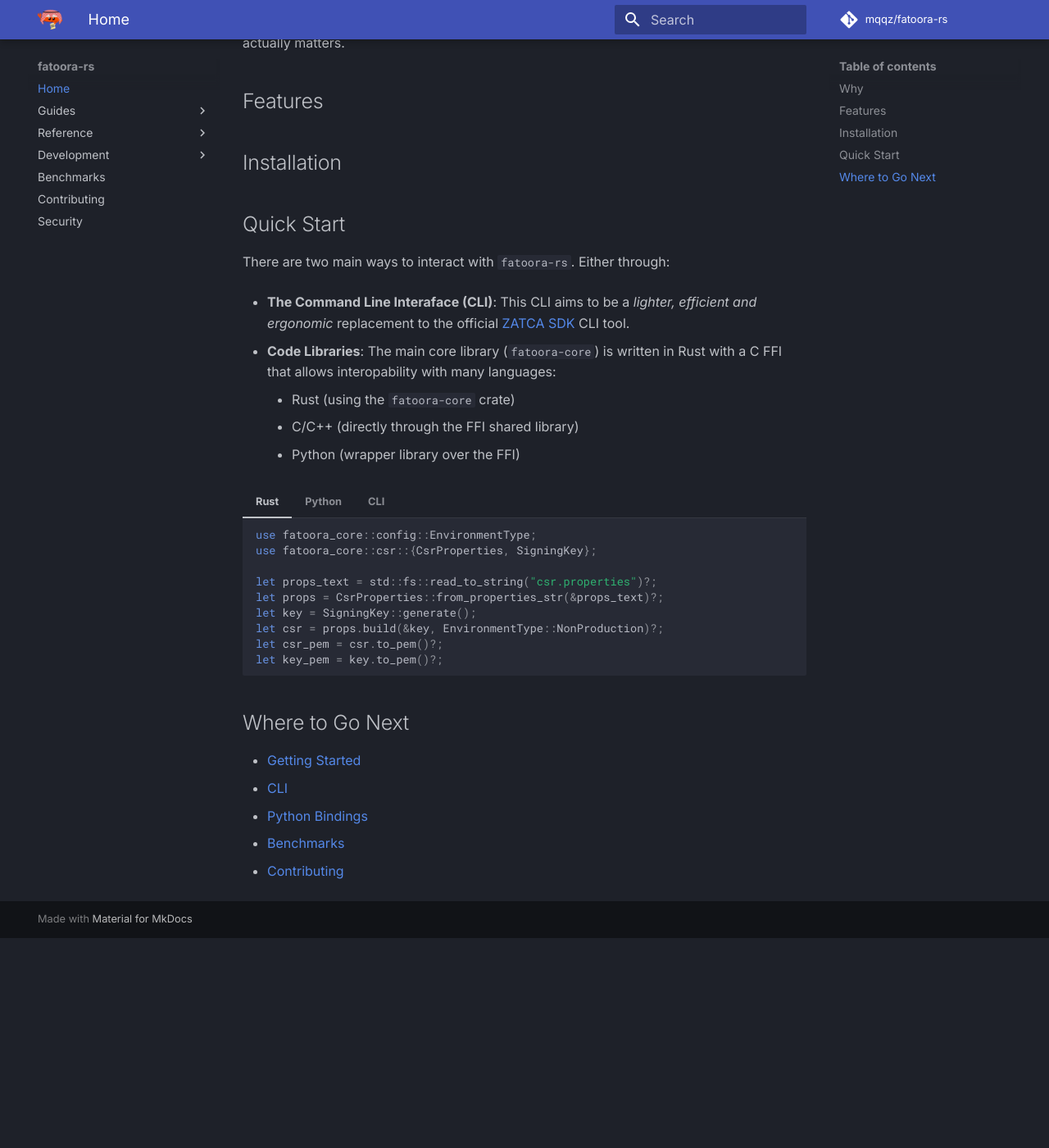
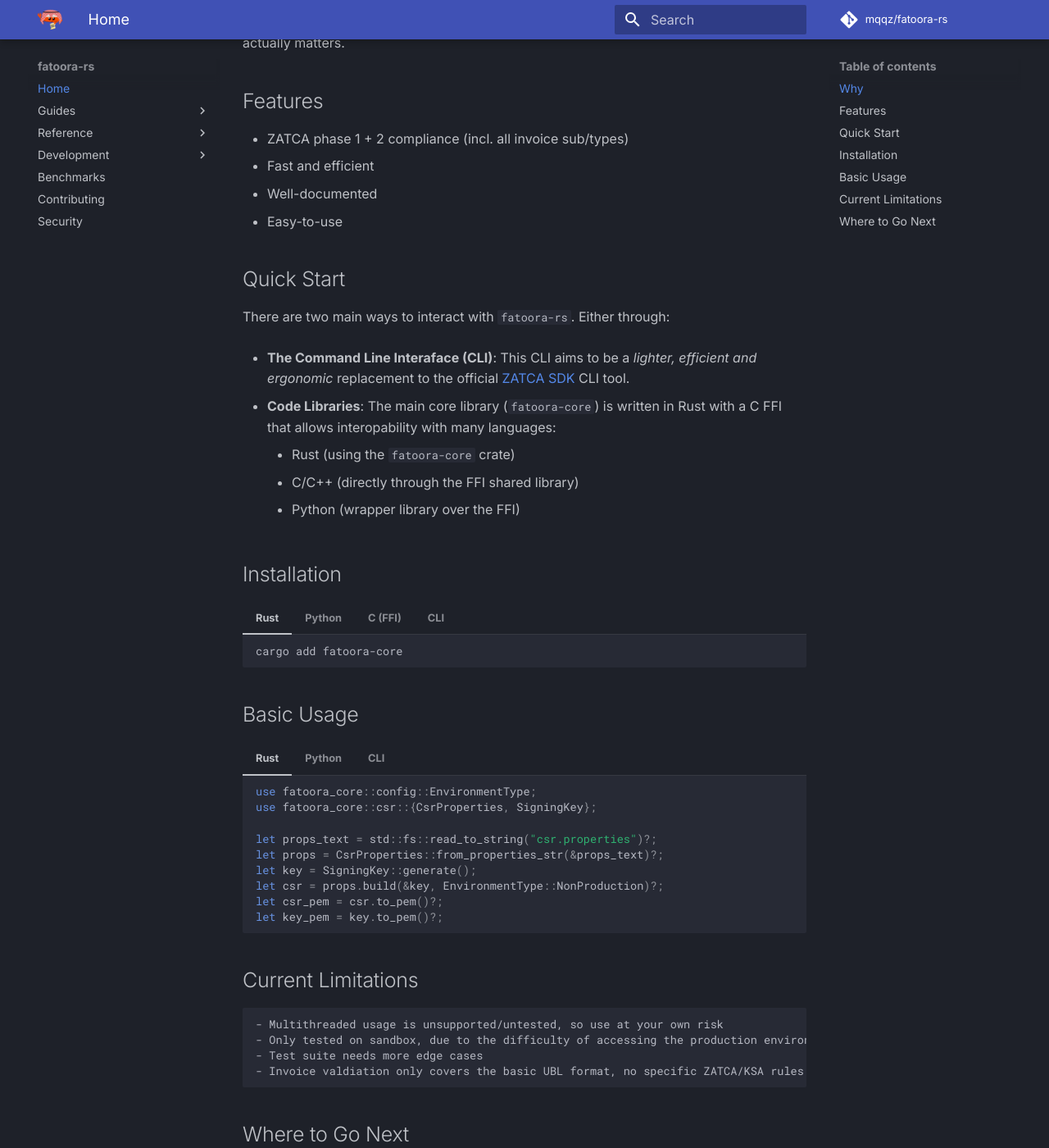
Before and after one commit to mqqz/fatoora-rs, an MkDocs documentation site: the page built from docs/index.md, in a window 1280 px wide and 1400 px high, scrolled down 606 px. Shown: the whole window at 82% size. Built offline with MkDocs 1.6.1 and Material for MkDocs 9.7.7, drawn with Linux system fonts in a browser that asks for light colours; comment, search, counter and statistics services are not loaded; before the commit the page ends 1750 px from its top, so only the background shows below that.

Commit message:
add more detailed installation steps to docs

````diff
--- a/docs/index.md
+++ b/docs/index.md
@@ -13,7 +13,11 @@
 
 ## Features
 
-## Installation
+- ZATCA phase 1 + 2 compliance (incl. all invoice sub/types)
+- Fast and efficient
+- Well-documented
+- Easy-to-use
+
 
 ## Quick Start
 
@@ -27,6 +31,31 @@
     - Rust (using the `fatoora-core` crate)
     - C/C++ (directly through the FFI shared library)
     - Python (wrapper library over the FFI)
+
+## Installation
+
+=== "Rust"
+    ```bash
+    cargo add fatoora-core
+    ```
+
+=== "Python"
+    ```bash
+    pip install fatoora-rs
+    ```
+
+=== "C (FFI)"
+    Download the precompiled ffi library and headers for your platform from [github releases](https://github.com/mqqz/fatoora-rs/releases)
+
+=== "CLI"
+    You can either install the binary using `cargo install`:
+    ```bash
+    cargo install fatoora-rs-cli
+    ```
+    Or alternatively grab the precompiled binary for your platform from [github releases](https://github.com/mqqz/fatoora-rs/releases)
+
+
+## Basic Usage
 
 === "Rust"
     ```rust
@@ -58,6 +87,12 @@
     fatoora-rs-cli csr --csr-config csr.properties --generated-csr csr.pem --private-key key.pem --pem
     ```
 
+## Current Limitations
+    - Multithreaded usage is unsupported/untested, so use at your own risk
+    - Only tested on sandbox, due to the difficulty of accessing the production environment
+    - Test suite needs more edge cases
+    - Invoice valdiation only covers the basic UBL format, no specific ZATCA/KSA rules yet.
+
 ## Where to Go Next
 - [Getting Started](guides/getting-started.md)
 - [CLI](guides/cli.md)
````
Also changed, not shown: docs/reference/configuration.md (+11 -6 lines).
